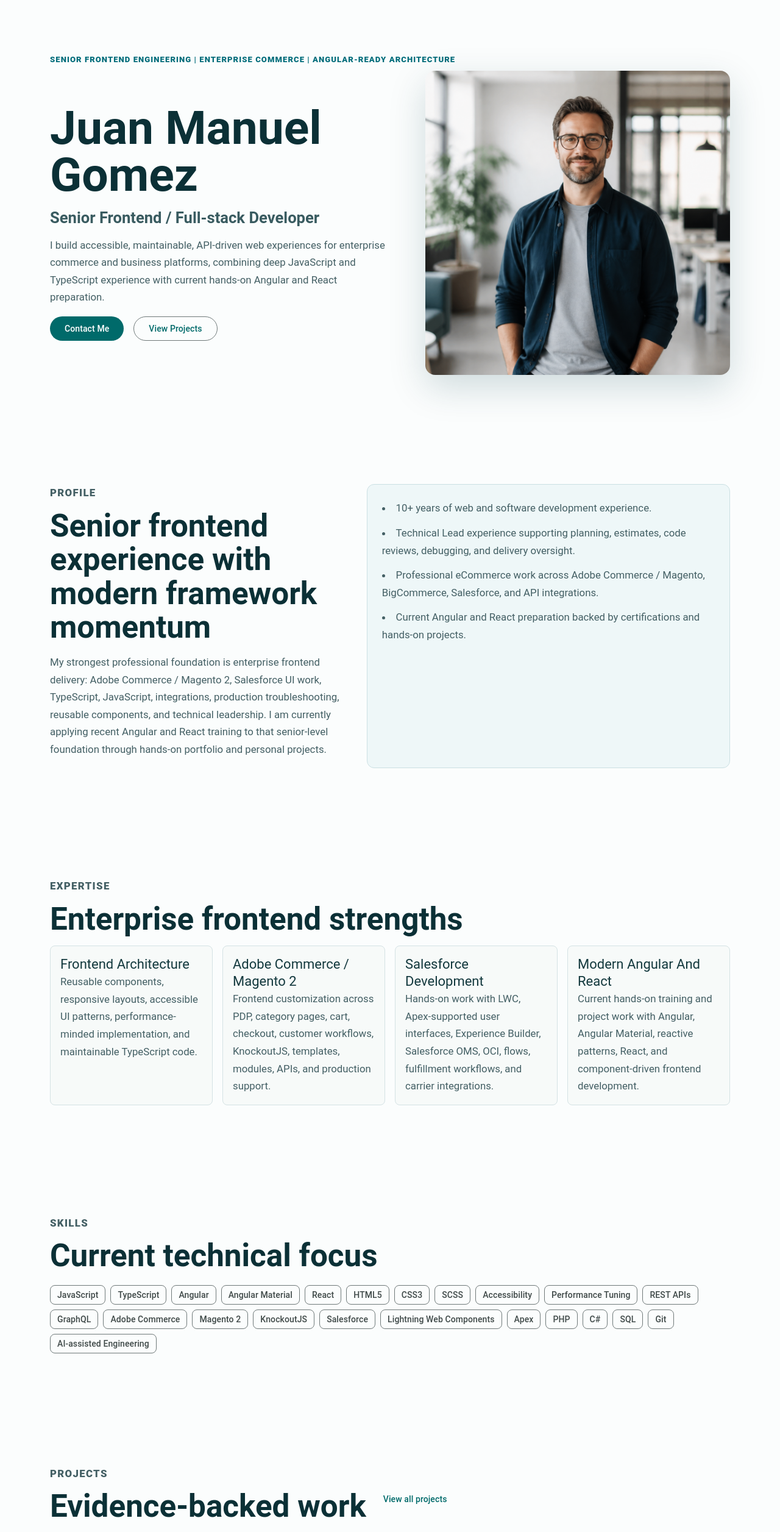
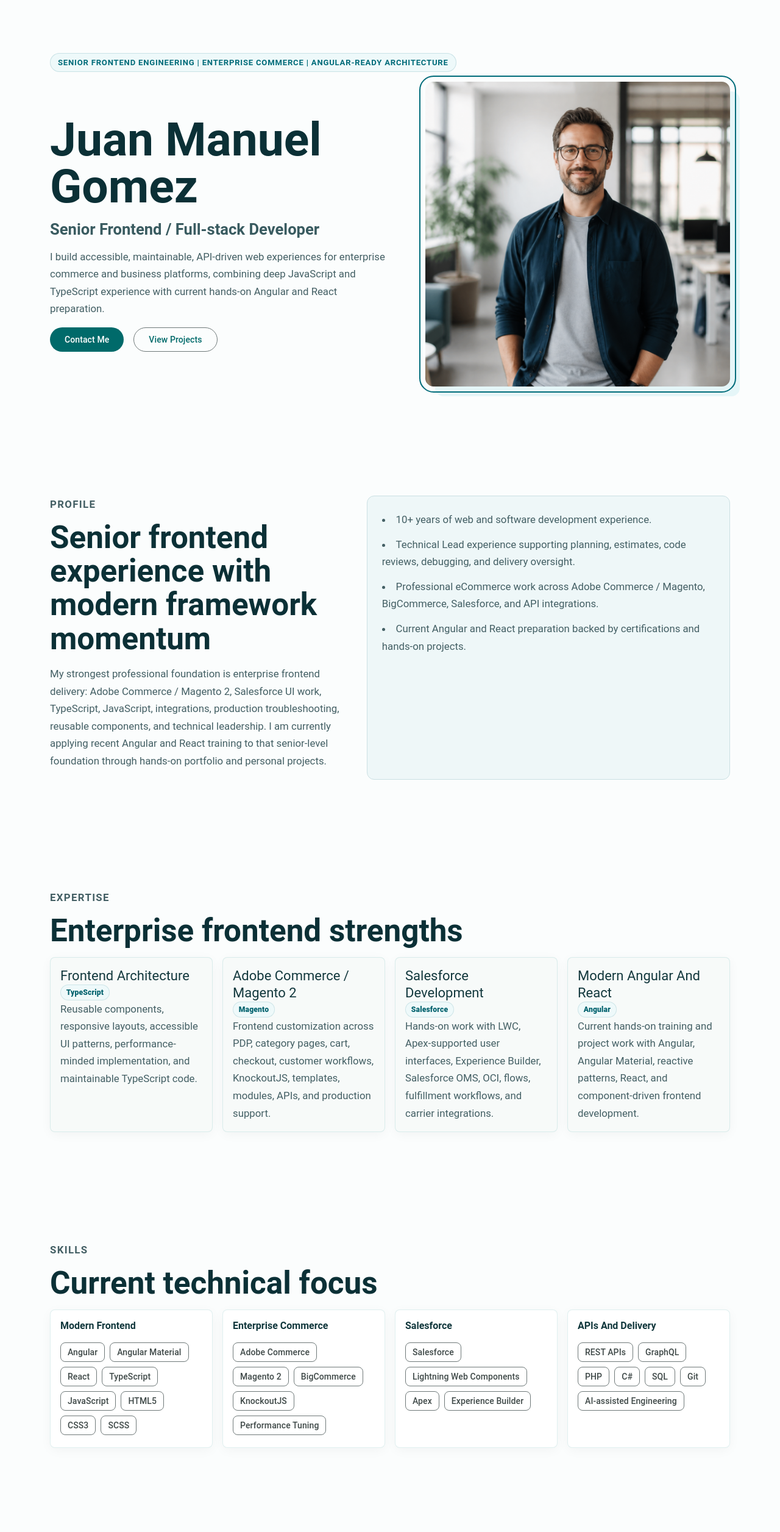
Before and after one commit to jmgduarte1/PortfolioJMGD, an Angular app: page / in a window 1280 px wide. Shown: the part 80-2593 px from the top of the page at 61% size. Built offline with nearby package versions, Linux system fonts and the light colour scheme; data requests are answered from the project's data file.

Commit message:
Improve styling

```diff
--- a/server/db.json
+++ b/server/db.json
@@ -37,19 +37,23 @@
   "expertiseAreas": [
     {
       "title": "Frontend Architecture",
-      "summary": "Reusable components, responsive layouts, accessible UI patterns, performance-minded implementation, and maintainable TypeScript code."
+      "summary": "Reusable components, responsive layouts, accessible UI patterns, performance-minded implementation, and maintainable TypeScript code.",
+      "tags": ["TypeScript", "A11y"]
     },
     {
       "title": "Adobe Commerce / Magento 2",
-      "summary": "Frontend customization across PDP, category pages, cart, checkout, customer workflows, KnockoutJS, templates, modules, APIs, and production support."
+      "summary": "Frontend customization across PDP, category pages, cart, checkout, customer workflows, KnockoutJS, templates, modules, APIs, and production support.",
+      "tags": ["Magento", "Commerce"]
     },
     {
       "title": "Salesforce Development",
-      "summary": "Hands-on work with LWC, Apex-supported user interfaces, Experience Builder, Salesforce OMS, OCI, flows, fulfillment workflows, and carrier integrations."
+      "summary": "Hands-on work with LWC, Apex-supported user interfaces, Experience Builder, Salesforce OMS, OCI, flows, fulfillment workflows, and carrier integrations.",
+      "tags": ["Salesforce", "LWC"]
     },
     {
       "title": "Modern Angular And React",
-      "summary": "Current hands-on training and project work with Angular, Angular Material, reactive patterns, React, and component-driven frontend development."
+      "summary": "Current hands-on training and project work with Angular, Angular Material, reactive patterns, React, and component-driven frontend development.",
+      "tags": ["Angular", "React"]
     }
   ],
   "skills": [
@@ -76,6 +80,28 @@
     { "id": 21, "name": "SQL" },
     { "id": 22, "name": "Git" },
     { "id": 23, "name": "AI-assisted Engineering" }
+  ],
+  "skillGroups": [
+    {
+      "id": 1,
+      "title": "Modern Frontend",
+      "skills": ["Angular", "Angular Material", "React", "TypeScript", "JavaScript", "HTML5", "CSS3", "SCSS"]
+    },
+    {
+      "id": 2,
+      "title": "Enterprise Commerce",
+      "skills": ["Adobe Commerce", "Magento 2", "BigCommerce", "KnockoutJS", "Performance Tuning"]
+    },
+    {
+      "id": 3,
+      "title": "Salesforce",
+      "skills": ["Salesforce", "Lightning Web Components", "Apex", "Experience Builder"]
+    },
+    {
+      "id": 4,
+      "title": "APIs And Delivery",
+      "skills": ["REST APIs", "GraphQL", "PHP", "C#", "SQL", "Git", "AI-assisted Engineering"]
+    }
   ],
   "projects": [
     {
--- a/src/app/data-access/fallback-content.ts
+++ b/src/app/data-access/fallback-content.ts
@@ -43,21 +43,43 @@ export const fallbackContent: PortfolioContent = {
     {
       title: 'Frontend Architecture',
       summary: 'Reusable components, responsive layouts, accessible UI patterns, and maintainable TypeScript code.',
+      tags: ['TypeScript', 'A11y'],
     },
     {
       title: 'Adobe Commerce / Magento 2',
       summary: 'Frontend customization across PDP, cart, checkout, KnockoutJS, templates, modules, and APIs.',
+      tags: ['Magento', 'Commerce'],
     },
     {
       title: 'Salesforce Development',
       summary: 'LWC, Apex-supported UI, Experience Builder, OMS/OCI workflows, and carrier integrations.',
+      tags: ['Salesforce', 'LWC'],
     },
     {
       title: 'Modern Angular And React',
       summary: 'Current hands-on training and project work with Angular, Angular Material, and React.',
+      tags: ['Angular', 'React'],
     },
   ],
   skills: ['JavaScript', 'TypeScript', 'Angular', 'React', 'Adobe Commerce', 'Magento 2', 'Salesforce'],
+  skillGroups: [
+    {
+      title: 'Modern Frontend',
+      skills: ['Angular', 'Angular Material', 'React', 'TypeScript', 'JavaScript'],
+    },
+    {
+      title: 'Enterprise Commerce',
+      skills: ['Adobe Commerce', 'Magento 2', 'BigCommerce', 'KnockoutJS'],
+    },
+    {
+      title: 'Salesforce',
+      skills: ['Salesforce', 'Lightning Web Components', 'Apex', 'Experience Builder'],
+    },
+    {
+      title: 'APIs And Delivery',
+      skills: ['REST APIs', 'GraphQL', 'Accessibility', 'Performance Tuning', 'Git'],
+    },
+  ],
   projects: [],
   experience: [],
   certifications: [],
--- a/src/app/data-access/json-server-content.repository.ts
+++ b/src/app/data-access/json-server-content.repository.ts
@@ -13,6 +13,7 @@ import {
   Profile,
   Project,
   SeoContent,
+  SkillGroup,
 } from '../models/portfolio-content';
 import { ContentRepository } from './content-repository';
 import { fallbackContent } from './fallback-content';
@@ -38,6 +39,7 @@ export class JsonServerContentRepository extends ContentRepository {
       skills: this.http
         .get<SkillRecord[]>(`${API_BASE_URL}/skills`)
         .pipe(map((skills) => skills.map((skill) => skill.name))),
+      skillGroups: this.http.get<SkillGroup[]>(`${API_BASE_URL}/skillGroups`),
       projects: this.http.get<Project[]>(`${API_BASE_URL}/projects`),
       experience: this.http.get<ExperienceItem[]>(`${API_BASE_URL}/experience`),
       certifications: this.http.get<Certification[]>(`${API_BASE_URL}/certifications`),
--- a/src/app/features/experience/experience-page.html
+++ b/src/app/features/experience/experience-page.html
@@ -3,6 +3,8 @@
   <h1 id="experience-page-title">Professional delivery timeline</h1>
   <div class="timeline">
     @for (item of experience$ | async; track item.company + item.role + item.dates) {
+      <article class="timeline__item">
+        <div class="timeline__marker" aria-hidden="true"></div>
         <mat-card appearance="outlined">
           <mat-card-header>
             <mat-card-title>{{ item.role }}</mat-card-title>
@@ -17,6 +19,7 @@
             </ul>
           </mat-card-content>
         </mat-card>
+      </article>
     }
   </div>
 </section>
--- a/src/app/features/experience/experience-page.scss
+++ b/src/app/features/experience/experience-page.scss
@@ -19,12 +19,51 @@ h1 {
 
 .timeline {
   display: grid;
+  gap: 0;
+  position: relative;
+}
+
+.timeline__item {
+  display: grid;
   gap: 1rem;
+  grid-template-columns: 1rem minmax(0, 1fr);
+  padding: 0 0 1.5rem;
+  position: relative;
+}
+
+.timeline__item::before {
+  background: #b9dadd;
+  bottom: 0;
+  content: '';
+  left: 0.45rem;
+  position: absolute;
+  top: 0.95rem;
+  width: 2px;
+}
+
+.timeline__item:last-child {
+  padding-bottom: 0;
+}
+
+.timeline__item:last-child::before {
+  display: none;
+}
+
+.timeline__marker {
+  background: #006c7a;
+  border: 3px solid #e5f6f8;
+  border-radius: 999px;
+  height: 1rem;
+  margin-top: 1.25rem;
+  position: relative;
+  width: 1rem;
+  z-index: 1;
 }
 
 mat-card {
-  border-color: #d4e2e4;
+  border-color: rgba(0, 128, 128, 0.12);
   border-radius: 0.5rem;
+  box-shadow: 0 4px 20px -2px rgba(15, 23, 42, 0.05);
 }
 
 p,
--- a/src/app/features/home/home.html
+++ b/src/app/features/home/home.html
@@ -1,9 +1,10 @@
 @if (content$ | async; as content) {
   <section class="hero">
-    <div class= "hero_eyebrow">
+    <div class="hero_eyebrow">
       <span class="eyebrow">{{ content.hero.eyebrow }}</span>
     </div>
     <div class="hero__content">
+      <!-- <p class="eyebrow">{{ content.hero.eyebrow }}</p> -->
       <h1>{{ content.hero.headline }}</h1>
       <p class="subtitle">{{ content.hero.subtitle }}</p>
       <p class="intro">{{ content.hero.intro }}</p>
@@ -18,6 +19,7 @@
     </div>
 
     <div class="hero__media">
+      <div class="hero__portrait-frame">
         <img
           [src]="content.profile.heroImage"
           width="1210"
@@ -25,6 +27,7 @@
           alt="Professional portrait placeholder for {{ content.profile.name }}"
           fetchpriority="high"
         />
+      </div>
     </div>
   </section>
 
@@ -46,9 +49,14 @@
     <h2 id="expertise-title">Enterprise frontend strengths</h2>
     <div class="card-grid">
       @for (area of content.expertiseAreas; track area.title) {
-        <mat-card appearance="outlined">
+        <mat-card class="feature-card" appearance="outlined">
           <mat-card-header>
             <mat-card-title>{{ area.title }}</mat-card-title>
+            @if (area.tags?.length) {
+              <mat-card-subtitle>
+                <span class="card-tag">{{ area.tags?.[0] }}</span>
+              </mat-card-subtitle>
+            }
           </mat-card-header>
           <mat-card-content>
             <p>{{ area.summary }}</p>
@@ -61,11 +69,18 @@
   <section class="section" aria-labelledby="skills-title">
     <p class="section-kicker">Skills</p>
     <h2 id="skills-title">Current technical focus</h2>
-    <mat-chip-set aria-label="Technical skills">
-      @for (skill of content.skills; track skill) {
+    <div class="skills-grid">
+      @for (group of content.skillGroups; track group.title) {
+        <article class="skill-group">
+          <h3>{{ group.title }}</h3>
+          <mat-chip-set [attr.aria-label]="group.title + ' skills'">
+            @for (skill of group.skills; track skill) {
               <mat-chip>{{ skill }}</mat-chip>
             }
           </mat-chip-set>
+        </article>
+      }
+    </div>
   </section>
 
   <section class="section" aria-labelledby="projects-title">
@@ -78,13 +93,21 @@
     </div>
     <div class="card-grid">
       @for (project of content.projects.slice(0, 3); track project.slug) {
-        <mat-card appearance="outlined">
+        <mat-card class="feature-card project-card" appearance="outlined">
           <mat-card-header>
             <mat-card-title>{{ project.title }}</mat-card-title>
+            @if (project.tags.length) {
+              <mat-card-subtitle>
+                <span class="card-tag">{{ project.tags[0] }}</span>
+              </mat-card-subtitle>
+            }
           </mat-card-header>
           <mat-card-content>
             <p>{{ project.summary }}</p>
-            <p class="impact">{{ project.impact }}</p>
+            <div class="impact-callout">
+              <span>Impact</span>
+              <p>{{ project.impact }}</p>
+            </div>
           </mat-card-content>
         </mat-card>
       }
@@ -102,9 +125,12 @@
     <div class="timeline">
       @for (item of content.experience.slice(0, 2); track item.company + item.role) {
         <article class="timeline__item">
+          <div class="timeline__marker" aria-hidden="true"></div>
+          <div>
             <p class="timeline__date">{{ item.dates }}</p>
             <h3>{{ item.role }} | {{ item.company }}</h3>
             <p>{{ item.summary }}</p>
+          </div>
         </article>
       }
     </div>
--- a/src/app/features/home/home.scss
+++ b/src/app/features/home/home.scss
@@ -10,7 +10,7 @@
   display: grid;
   column-gap: clamp(2rem, 5vw, 4rem);
   grid-template-columns: minmax(0, 1.05fr) minmax(280px, 0.95fr);
-  row-gap: 0.625rem;
+  row-gap: 1.025rem;
 }
 
 .eyebrow,
@@ -18,10 +18,20 @@
 .timeline__date {
   color: #006c7a;
   font-size: 0.82rem;
-  font-weight: 800;
+  font-weight: 700;
   letter-spacing: 0.08em;
   margin: 0 0 0.75rem;
   text-transform: uppercase;
+}
+
+.eyebrow {
+  background: #eef9fa;
+  border: 1px solid rgba(0, 108, 122, 0.16);
+  border-radius: 999px;
+  display: inline-flex;
+  letter-spacing: 0.06em;
+  margin: 0;
+  padding: 0.45rem 0.75rem;
 }
 
 h1,
@@ -67,7 +77,6 @@ mat-card-title {
 
 .hero_eyebrow {
   grid-column: 1 / -1;
-  width: 100%;
 }
 
 .hero__actions,
@@ -80,11 +89,26 @@ mat-card-title {
 
 .hero__media img {
   aspect-ratio: 1 / 1;
-  border-radius: 1rem;
-  box-shadow: 0 20px 60px rgba(8, 63, 70, 0.18);
+  border-radius: 0.85rem;
   height: auto;
   object-fit: cover;
   width: 100%;
+}
+
+.hero__portrait-frame {
+  border-radius: 0.85rem;
+  outline: 2px solid #006c7a;
+  outline-offset: 8px;
+  position: relative;
+}
+
+.hero__portrait-frame::before {
+  background: #e5f6f8;
+  border-radius: 0.85rem;
+  content: '';
+  inset: 1rem -1rem -1rem 1rem;
+  position: absolute;
+  z-index: -1;
 }
 
 .about,
@@ -114,27 +138,127 @@ mat-card-title {
 }
 
 mat-card {
-  border-color: #d4e2e4;
+  border-color: rgba(0, 128, 128, 0.12);
   border-radius: 0.5rem;
+  box-shadow: 0 4px 20px -2px rgba(15, 23, 42, 0.05);
 }
 
-.impact {
+.feature-card {
+  transition:
+    border-color 0.2s ease,
+    box-shadow 0.2s ease,
+    transform 0.2s ease;
+}
+
+.feature-card:hover {
+  border-color: rgba(0, 108, 122, 0.28);
+  box-shadow: 0 10px 28px -10px rgba(15, 23, 42, 0.16);
+}
+
+.project-card:hover {
+  transform: translateY(-4px);
+}
+
+.card-tag {
+  background: #eef9fa;
+  border: 1px solid rgba(0, 108, 122, 0.14);
+  border-radius: 999px;
+  color: #00616d;
+  display: inline-flex;
+  font-size: 0.76rem;
+  font-weight: 800;
+  line-height: 1;
+  padding: 0.35rem 0.55rem;
+}
+
+.impact-callout {
+  background: #f1fbfb;
+  border-left: 4px solid #006c7a;
+  border-radius: 0.4rem;
+  margin-top: 1rem;
+  padding: 0.85rem 1rem;
+}
+
+.impact-callout span {
+  color: #00616d;
+  display: block;
+  font-size: 0.76rem;
+  font-weight: 800;
+  letter-spacing: 0.06em;
+  margin-bottom: 0.35rem;
+  text-transform: uppercase;
+}
+
+.impact-callout p {
   color: #0b525d;
   font-weight: 700;
+  margin: 0;
 }
 
 mat-chip-set {
   display: block;
 }
 
+.skills-grid {
+  display: grid;
+  gap: 1rem;
+  grid-template-columns: repeat(4, minmax(0, 1fr));
+}
+
+.skill-group {
+  background: #ffffff;
+  border: 1px solid rgba(0, 128, 128, 0.12);
+  border-radius: 0.5rem;
+  box-shadow: 0 4px 20px -2px rgba(15, 23, 42, 0.05);
+  padding: 1rem;
+}
+
+.skill-group h3 {
+  font-size: 1rem;
+  margin-bottom: 0.85rem;
+}
+
 .timeline {
   display: grid;
-  gap: 1rem;
+  gap: 0;
+  position: relative;
 }
 
 .timeline__item {
-  border-left: 4px solid #006c7a;
-  padding-left: 1rem;
+  display: grid;
+  gap: 1rem;
+  grid-template-columns: 1rem minmax(0, 1fr);
+  padding: 0 0 1.5rem;
+  position: relative;
+}
+
+.timeline__item::before {
+  background: #b9dadd;
+  bottom: 0;
+  content: '';
+  left: 0.45rem;
+  position: absolute;
+  top: 0.95rem;
+  width: 2px;
+}
+
+.timeline__item:last-child {
+  padding-bottom: 0;
+}
+
+.timeline__item:last-child::before {
+  display: none;
+}
+
+.timeline__marker {
+  background: #006c7a;
+  border: 3px solid #e5f6f8;
+  border-radius: 999px;
+  height: 1rem;
+  margin-top: 0.25rem;
+  position: relative;
+  width: 1rem;
+  z-index: 1;
 }
 
 .contact-form {
@@ -156,10 +280,23 @@ mat-chip-set {
   .card-grid {
     grid-template-columns: repeat(2, minmax(0, 1fr));
   }
+
+  .skills-grid {
+    grid-template-columns: repeat(2, minmax(0, 1fr));
+  }
 }
 
 @media (max-width: 640px) {
-  .card-grid {
+  .card-grid,
+  .skills-grid {
     grid-template-columns: 1fr;
   }
+
+  .hero__portrait-frame {
+    outline-offset: 5px;
+  }
+
+  .hero__portrait-frame::before {
+    inset: 0.75rem -0.5rem -0.5rem 0.75rem;
+  }
 }
--- a/src/app/features/projects/projects-page.html
+++ b/src/app/features/projects/projects-page.html
@@ -7,13 +7,21 @@
 
   <div class="grid">
     @for (project of projects$ | async; track project.slug) {
-      <mat-card appearance="outlined">
+      <mat-card class="project-card" appearance="outlined">
         <mat-card-header>
           <mat-card-title>{{ project.title }}</mat-card-title>
+          @if (project.tags.length) {
+            <mat-card-subtitle>
+              <span class="card-tag">{{ project.tags[0] }}</span>
+            </mat-card-subtitle>
+          }
         </mat-card-header>
         <mat-card-content>
           <p>{{ project.summary }}</p>
-          <p class="impact">{{ project.impact }}</p>
+          <div class="impact-callout">
+            <span>Impact</span>
+            <p>{{ project.impact }}</p>
+          </div>
           <mat-chip-set aria-label="Project tags">
             @for (tag of project.tags; track tag) {
               <mat-chip>{{ tag }}</mat-chip>
--- a/src/app/features/projects/projects-page.scss
+++ b/src/app/features/projects/projects-page.scss
@@ -32,13 +32,58 @@ p {
 }
 
 mat-card {
-  border-color: #d4e2e4;
+  border-color: rgba(0, 128, 128, 0.12);
   border-radius: 0.5rem;
+  box-shadow: 0 4px 20px -2px rgba(15, 23, 42, 0.05);
 }
 
-.impact {
+.project-card {
+  transition:
+    border-color 0.2s ease,
+    box-shadow 0.2s ease,
+    transform 0.2s ease;
+}
+
+.project-card:hover {
+  border-color: rgba(0, 108, 122, 0.28);
+  box-shadow: 0 10px 28px -10px rgba(15, 23, 42, 0.16);
+  transform: translateY(-4px);
+}
+
+.card-tag {
+  background: #eef9fa;
+  border: 1px solid rgba(0, 108, 122, 0.14);
+  border-radius: 999px;
+  color: #00616d;
+  display: inline-flex;
+  font-size: 0.76rem;
+  font-weight: 800;
+  line-height: 1;
+  padding: 0.35rem 0.55rem;
+}
+
+.impact-callout {
+  background: #f1fbfb;
+  border-left: 4px solid #006c7a;
+  border-radius: 0.4rem;
+  margin: 1rem 0;
+  padding: 0.85rem 1rem;
+}
+
+.impact-callout span {
+  color: #00616d;
+  display: block;
+  font-size: 0.76rem;
+  font-weight: 800;
+  letter-spacing: 0.06em;
+  margin-bottom: 0.35rem;
+  text-transform: uppercase;
+}
+
+.impact-callout p {
   color: #0b525d;
   font-weight: 700;
+  margin: 0;
 }
 
 @media (max-width: 860px) {
--- a/src/app/features/simple-page/simple-page.html
+++ b/src/app/features/simple-page/simple-page.html
@@ -19,11 +19,18 @@
     } @else if (page === 'skills') {
       <p class="kicker">Skills</p>
       <h1 id="skills-title">Technical skills</h1>
-      <mat-chip-set aria-label="Technical skills">
-        @for (skill of content.skills; track skill) {
-          <mat-chip>{{ skill }}</mat-chip>
+      <div class="skills-grid">
+        @for (group of content.skillGroups; track group.title) {
+          <article class="skill-group">
+            <h2>{{ group.title }}</h2>
+            <mat-chip-set [attr.aria-label]="group.title + ' skills'">
+              @for (skill of group.skills; track skill) {
+                <mat-chip>{{ skill }}</mat-chip>
+              }
+            </mat-chip-set>
+          </article>
         }
-      </mat-chip-set>
+      </div>
     } @else {
       <p class="kicker">Accessibility</p>
       <h1 id="accessibility-title">Accessibility commitment</h1>
--- a/src/app/features/simple-page/simple-page.scss
+++ b/src/app/features/simple-page/simple-page.scss
@@ -35,12 +35,34 @@ a:focus-visible {
 }
 
 mat-card {
-  border-color: #d4e2e4;
+  border-color: rgba(0, 128, 128, 0.12);
   border-radius: 0.5rem;
+  box-shadow: 0 4px 20px -2px rgba(15, 23, 42, 0.05);
+}
+
+.skills-grid {
+  display: grid;
+  gap: 1rem;
+  grid-template-columns: repeat(2, minmax(0, 1fr));
+}
+
+.skill-group {
+  background: #ffffff;
+  border: 1px solid rgba(0, 128, 128, 0.12);
+  border-radius: 0.5rem;
+  box-shadow: 0 4px 20px -2px rgba(15, 23, 42, 0.05);
+  padding: 1rem;
+}
+
+.skill-group h2 {
+  color: #12383d;
+  font-size: 1rem;
+  margin: 0 0 0.85rem;
 }
 
 @media (max-width: 760px) {
-  .grid {
+  .grid,
+  .skills-grid {
     grid-template-columns: 1fr;
   }
 }
```
Also changed, not shown: src/app/models/portfolio-content.ts (+7 -0 lines). Lines whose indentation alone changed are shown as unchanged.
